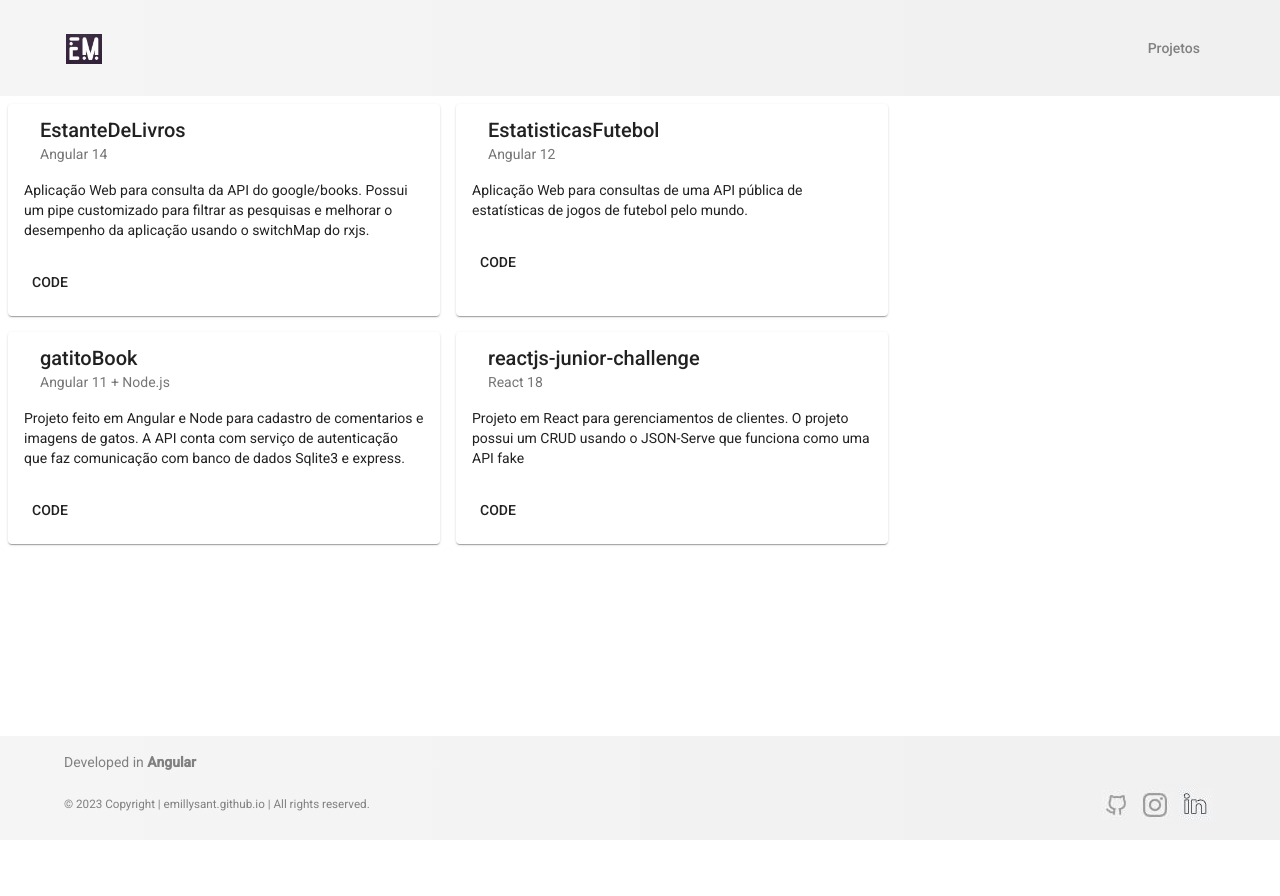
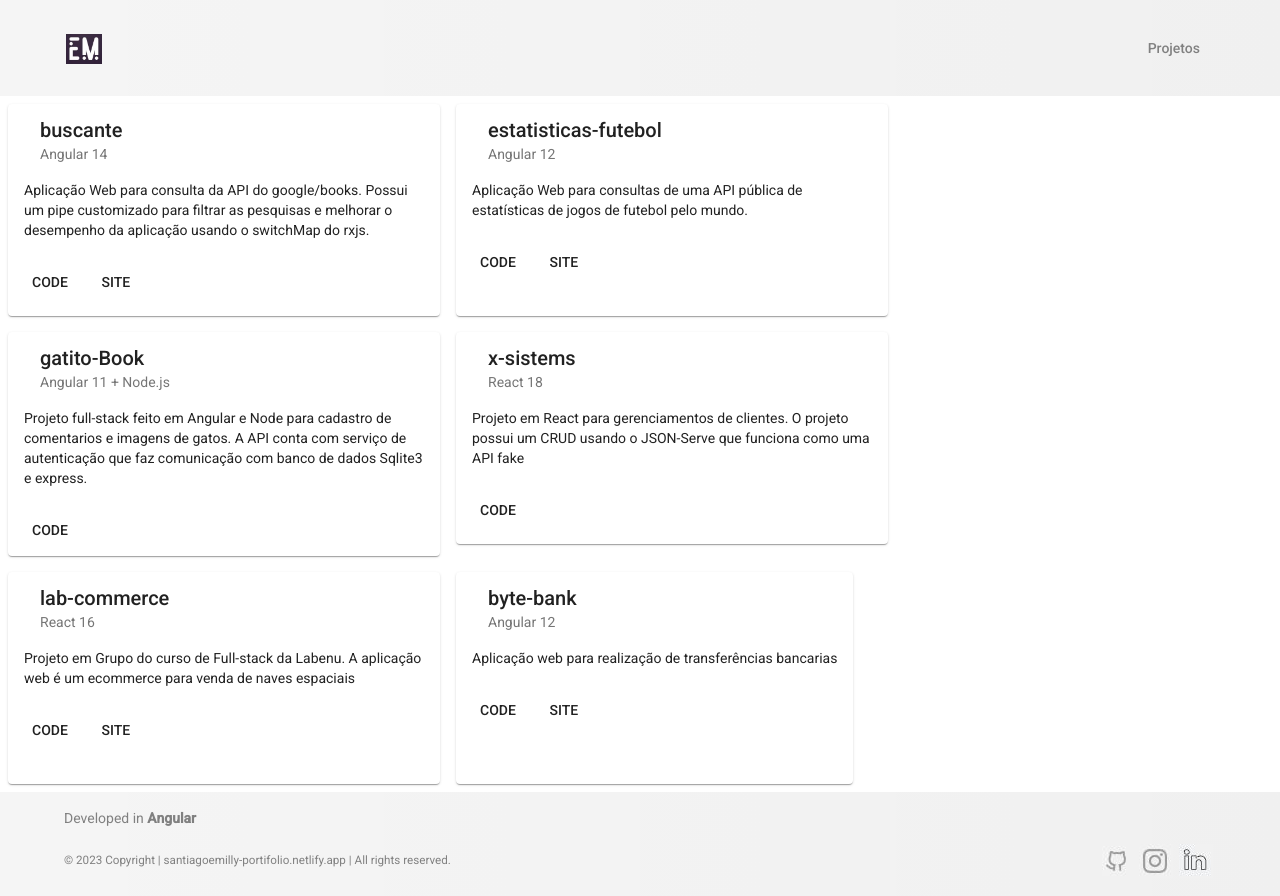
Before and after one commit to emillysant/portifolio, an Angular app: page /projects in a window 1280 px wide. Before the commit the page ends 840 px from the top, so only its background shows below. Built offline with nearby package versions, Linux system fonts and the light colour scheme.

Commit message:
deploy de projetos

```diff
--- a/src/app/components/footer/footer.component.html
+++ b/src/app/components/footer/footer.component.html
@@ -1,7 +1,7 @@
 <footer class="container">
   <p>Developed in <strong>Angular</strong></p>
   <div class="content">
-    <small>© 2023 Copyright | emillysant.github.io | All rights reserved.</small>
+    <small>© 2023 Copyright | santiagoemilly-portifolio.netlify.app | All rights reserved.</small>
     <div>
       <a class="" href="https://github.com/emillysant" target="_blank" matTooltip="github">
         <button mat-icon-button>
--- a/src/app/data/projects.ts
+++ b/src/app/data/projects.ts
@@ -2,32 +2,46 @@ import { Project } from "../models/interfaces";
 
 export const projects: Project[] = [
   {
-    title: "EstanteDeLivros",
+    title: "buscante",
     framework: "Angular 14" ,
     description: "Aplicação Web para consulta da API do google/books. Possui um pipe customizado para filtrar as pesquisas e melhorar o desempenho da aplicação usando o switchMap do rxjs.",
     code: "https://github.com/emillysant/EstanteDeLivros",
-    site: ""
+    site: "https://buscante.onrender.com"
   },
   {
-    title: "EstatisticasFutebol",
+    title: "estatisticas-futebol",
     framework: "Angular 12",
     description: "Aplicação Web para consultas de uma API pública de estatísticas de jogos de futebol pelo mundo.",
     code: "https://github.com/emillysant/EstatisticasFutebol",
-    site: ""
+    site: "https://estatisticas-futebol.onrender.com"
   },
   {
-    title: "gatitoBook",
+    title: "gatito-Book",
     framework: "Angular 11 + Node.js",
-    description: "Projeto feito em Angular e Node para cadastro de comentarios e imagens de gatos. A API conta com serviço de autenticação que faz comunicação com banco de dados Sqlite3 e express.",
+    description: "Projeto full-stack feito em Angular e Node para cadastro de comentarios e imagens de gatos. A API conta com serviço de autenticação que faz comunicação com banco de dados Sqlite3 e express.",
     code: "https://github.com/emillysant/gatitoBook",
     site:""
   },
   {
-    title: "reactjs-junior-challenge",
+    title: "x-sistems",
     framework: "React 18",
     description: "Projeto em React para gerenciamentos de clientes. O projeto possui um CRUD usando o JSON-Serve que funciona como uma API fake",
-    code: "",
+    code: "https://github.com/emillysant/reactjs-junior-challenge",
     site:""
-  }
+  },
+  {
+    title: "lab-commerce",
+    framework: "React 16",
+    description: "Projeto em Grupo do curso de Full-stack da Labenu. A aplicação web é um ecommerce para venda de naves espaciais",
+    code: "https://github.com/future4code/cruz-labe-commerce4",
+    site:"https://spacelab.surge.sh/"
+  },
+  {
+    title: "byte-bank",
+    framework: "Angular 12",
+    description: "Aplicação web para realização de transferências bancarias",
+    code: "https://github.com/emillysant/bytebank",
+    site:"https://bytebank.onrender.com"
+  },
 
 ]
```
